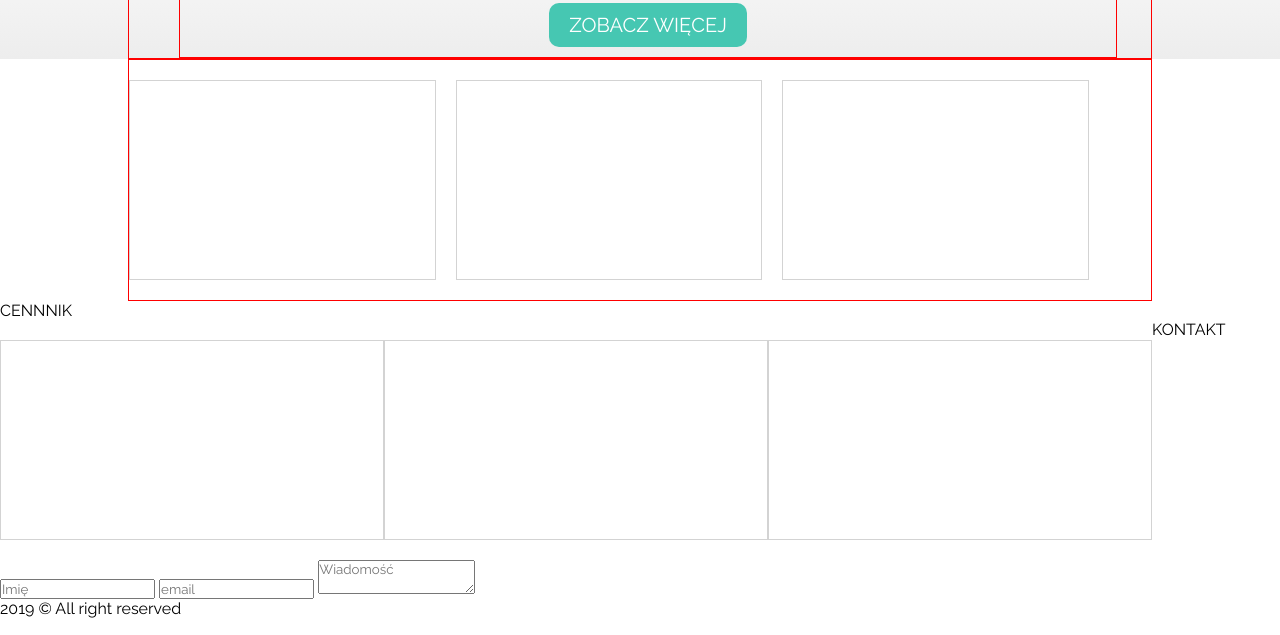
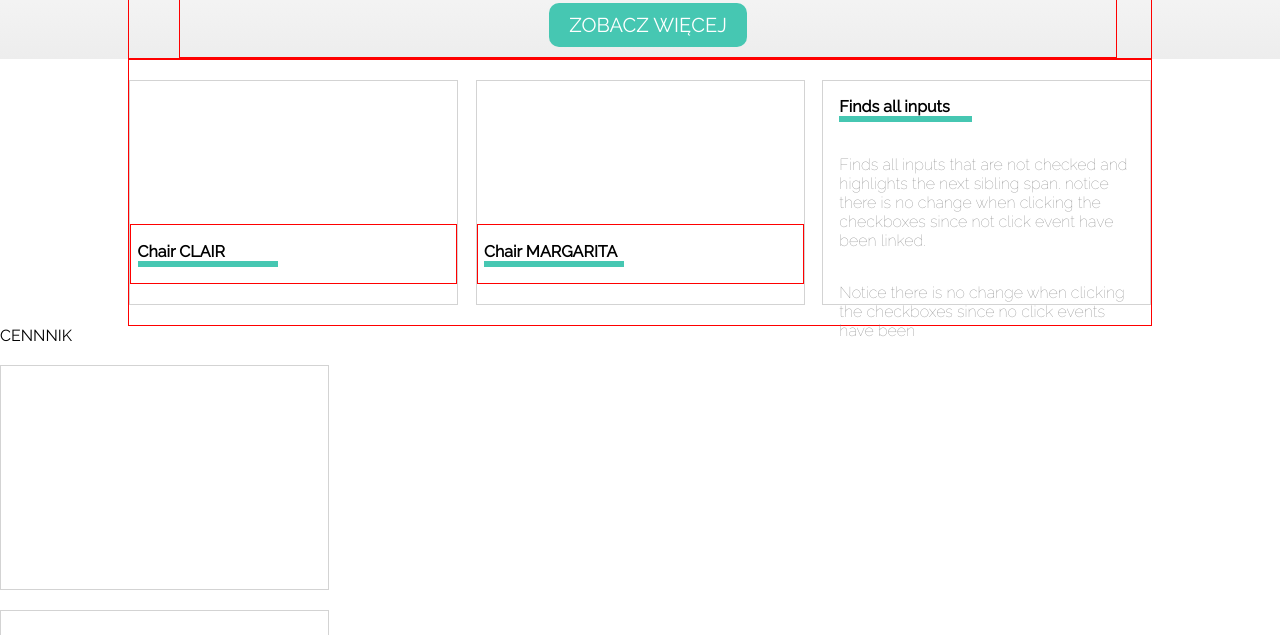
Before and after one commit to lukaszkoltun/sit-on-chair, a plain HTML site: page index.html in a window 1280 px wide. Shown: the part 165-800 px from the top of the page. Drawn offline with Linux system fonts and the light colour scheme.

Commit message:
30.06.19

```diff
--- a/css/main.css
+++ b/css/main.css
@@ -37,6 +37,7 @@ filter: progid:DXImageTransform.Microsoft.gradient( startColorstr='#ffffff', end
 .flex-elements{
     display: flex;
     align-items: center;
+    justify-content: space-between;
 }
 i {
     border: solid #46c7b2;
@@ -78,17 +79,42 @@ i {
       color:white;
   }
   .three-elements{
-      float: left;
-      width: 30%;
-      height: 200px;
+      width: 329px;
+      height: 225px;
       margin: 20px 0;
       border: 1px solid lightgray;
-      background-size: contain;
+      position: relative;
+  }
+  /* .three-elements:nth-of-type(3){
+      height: 100%;
+  } */
+  .sec-2-headers{
+      position: absolute;
+      bottom: 9%;
+      width: 100%;
+      border: 1px solid red;
+      padding: 5% 2%;
+      background: rgba(255, 255, 255, 0.4);
+  }
+  h4:after{
+    content: '';
+    color: #46c7b2;
+    background: #46c7b2;
+    display: block;
+    width: 45%;
+    height: 6px;
   }
   #first-box{
       background-image: url("/home/luki/Desktop/projects/sit on chair/sit-on-chair/images/box1_img.jpg");
   }
   #second-box{
     background-image: url("/home/luki/Desktop/projects/sit on chair/sit-on-chair/images/box2_img.jpg");
-    margin: 20px;
 }
+#text-header{
+    padding: 5%;
+}
+.three-elements > p{
+    font-weight: 100;
+    color: grey;
+    padding: 5%;
+}
--- a/index.html
+++ b/index.html
@@ -43,13 +43,22 @@
         </div>
     </section>
     <section>
-        <div class="container">
+        <div class="container flex-elements">
             <div class="three-elements" id="first-box">
+                <h4 class="sec-2-headers">Chair CLAIR</h4>
             </div>
             <div class="three-elements" id="second-box">
+                <h4 class="sec-2-headers">Chair MARGARITA</h4>
             </div>
-            <div class="three-elements"></div>
-            <div style="clear:both"></div>
+            <div class="three-elements">
+                <h4 id="text-header">Finds all inputs</h4>
+                <p>
+                    Finds all inputs that are not checked and highlights the next sibling span. notice there is no change when clicking the checkboxes since not click event have been linked.
+                </p>
+                <p>
+                        Notice there is no change when clicking the checkboxes since no click events have been
+                </p>
+            </div>
         </div>
     </section>
     <section>
```
